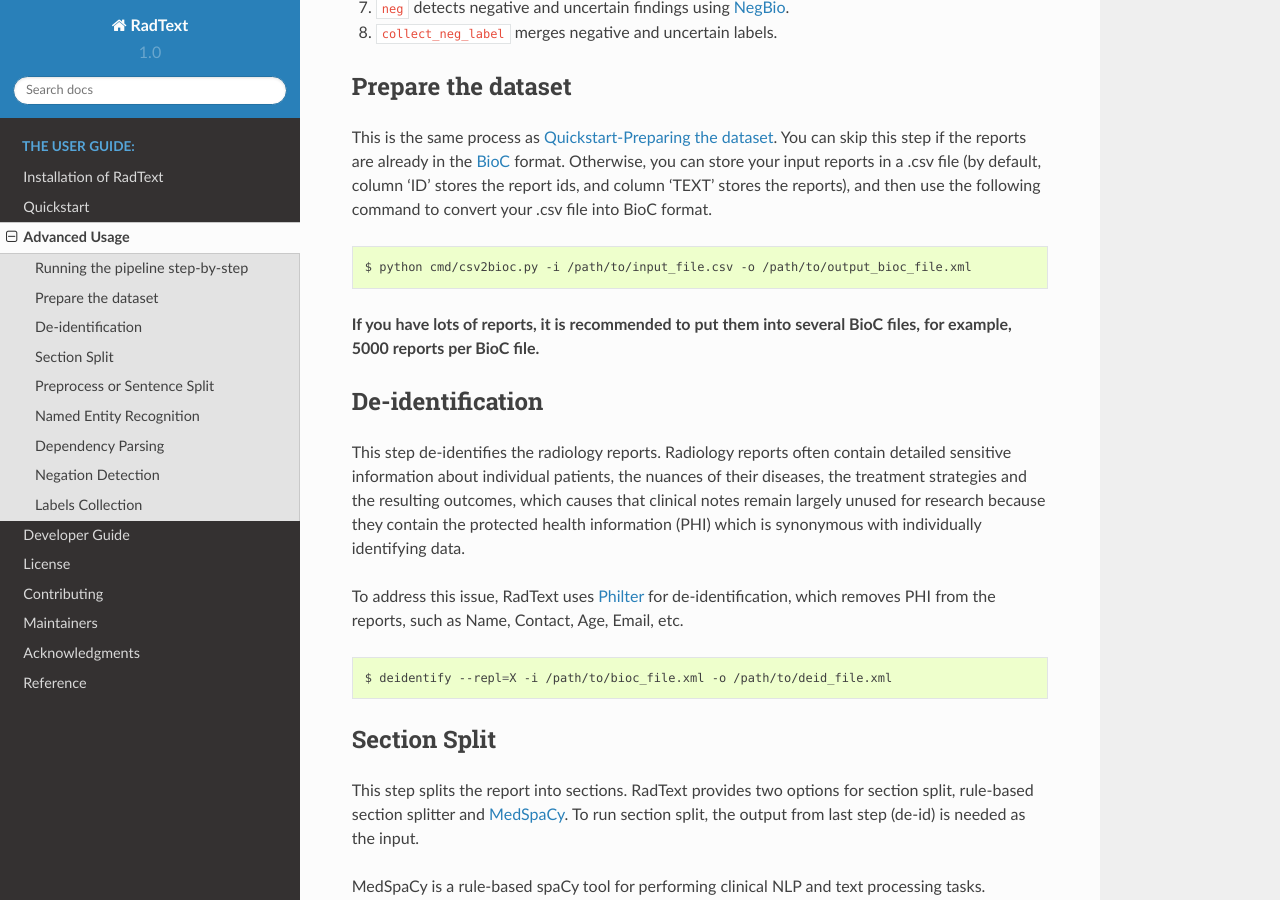
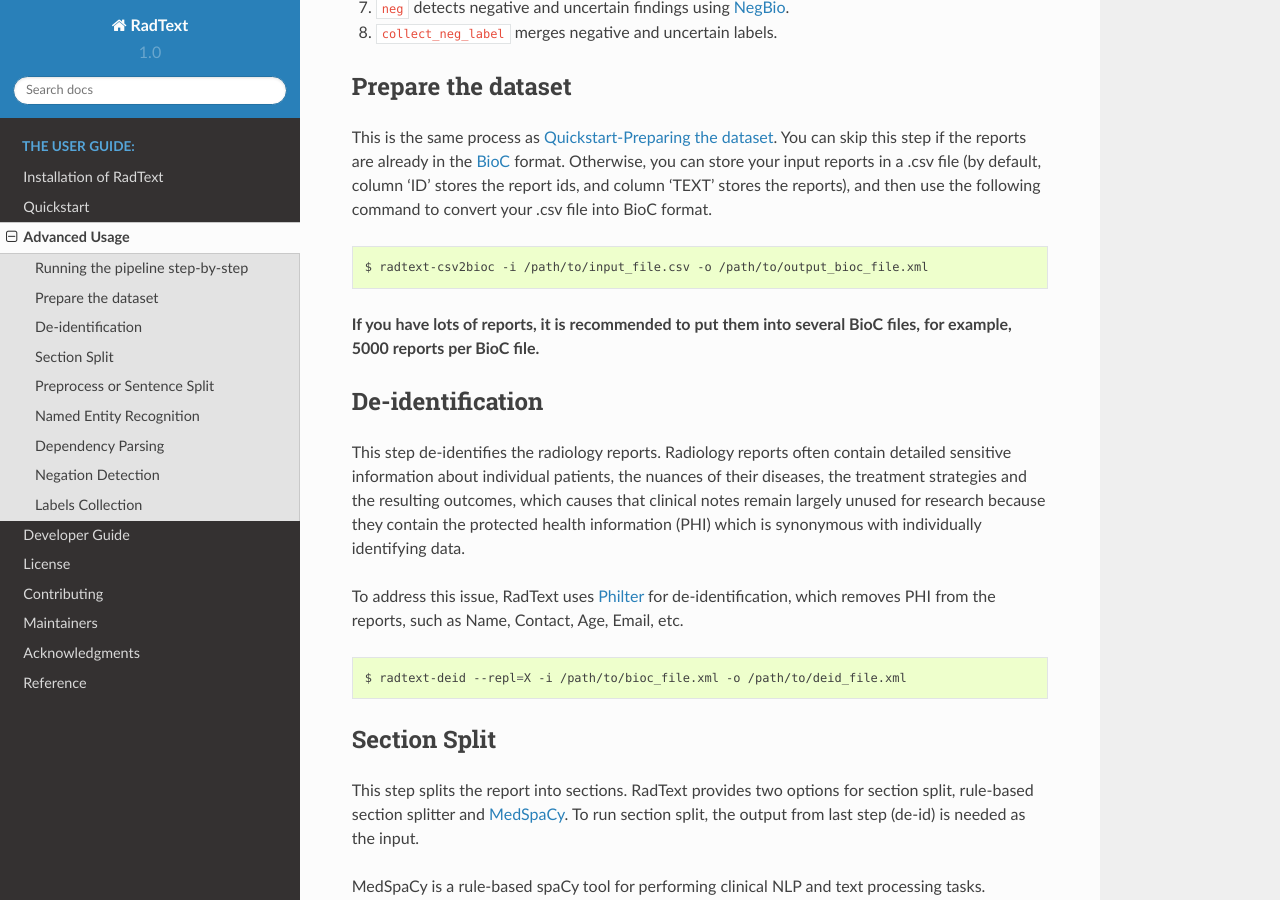
Before and after one commit to bionlplab/radtext, a Sphinx documentation site: the page built from docs/user_guide.md, in a window 1280 px wide and 900 px high, scrolled down 611 px. Built offline with Sphinx 7.4.7 and the Read the Docs theme 2.0.0, drawn with Linux system fonts in a browser that asks for light colours.

````diff
--- a/docs/user_guide.md
+++ b/docs/user_guide.md
@@ -21,7 +21,7 @@
 This is the same process as [Quickstart-Preparing the dataset](https://radtext.readthedocs.io/en/latest/getting_started.html#preparing-the-dataset). You can skip this step if the reports are already in the [BioC]( http://bioc.sourceforge.net/) format. Otherwise, you can store your input reports in a .csv file (by default, column 'ID' stores the report ids, and column 'TEXT' stores the reports), and then use the following command to convert your .csv file into BioC format.
 
 ```bash
-$ python cmd/csv2bioc.py -i /path/to/input_file.csv -o /path/to/output_bioc_file.xml
+$ radtext-csv2bioc -i /path/to/input_file.csv -o /path/to/output_bioc_file.xml
 ```
 
 **If you have lots of reports, it is recommended to put them into several BioC files, for example, 5000 reports per BioC file.**
@@ -37,7 +37,7 @@
 which removes PHI from the reports, such as Name, Contact, Age, Email, etc.
 
 ```bash
-$ deidentify --repl=X -i /path/to/bioc_file.xml -o /path/to/deid_file.xml
+$ radtext-deid --repl=X -i /path/to/bioc_file.xml -o /path/to/deid_file.xml
 ```
 
 ### Section Split
--- a/setup.cfg
+++ b/setup.cfg
@@ -66,6 +66,7 @@
 
 [options.entry_points]
 console_scripts =
+    radtext-download = radtext.cmd.download_models:main
     radtext-csv2bioc = radtext.cmd.csv2bioc:main
     radtext-deid = radtext.cmd.deidentify:main
     radtext-ssplit = radtext.cmd.ssplit:main
````
